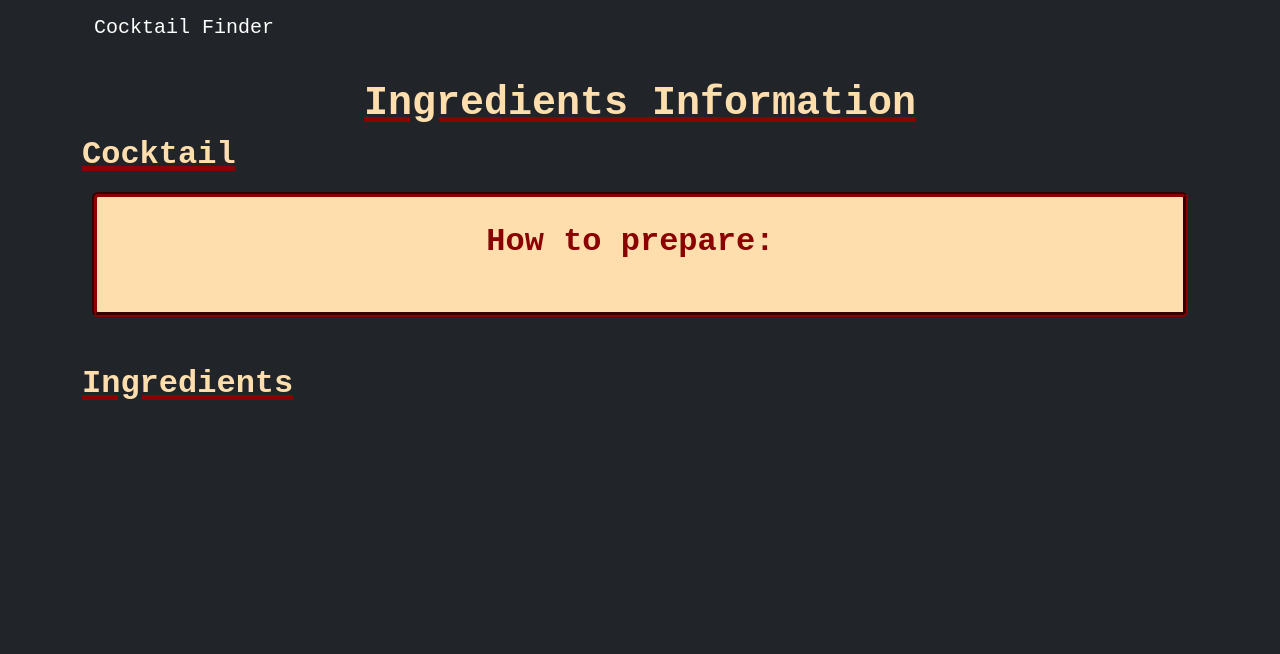
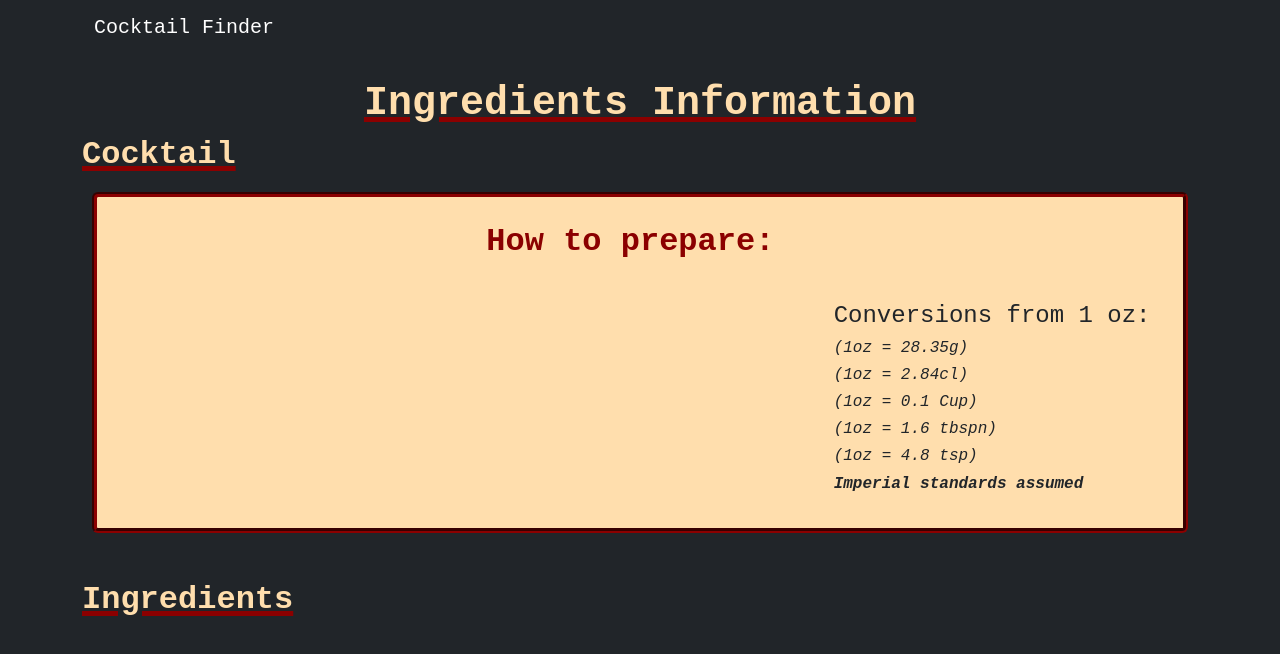
Before and after one commit to seb-navarro/Cocktail_Recipes_with_Nutritional_Values, a plain HTML site: page ingredients.html in a window 1280 px wide. Drawn offline with nearby package versions, Linux system fonts and the light colour scheme; no server answers.

Commit message:
moved conversion rates into top card instead of being on each ingredient

```diff
--- a/api/ingredients.js
+++ b/api/ingredients.js
@@ -80,12 +80,6 @@ fetch(`${cocktailIngredientURL}${cocktailId}`)
                     <img src="${cocktailImageURL}${ingredient}-Medium.png" alt="${ingredient}">
                     <h4 class="title d-flex justify-content-center align-items-center"><a href="ingredient_only.html?ingredient=${ingredient}" class="link-secondary link-offset-2 link-underline-opacity-50 link-underline-opacity-100-hover">${ingredient}</a></h4>
                     <h5 class="d-flex justify-content-center align-items-center">${measureText}</h5>
-                    <h6 class="d-flex justify-content-center align-items-center"><em>(1oz = 28.35g)</em></h6>
-                    <h6 class="d-flex justify-content-center align-items-center"><em>(1oz = 2.84cl)</em></h6>
-                    <h6 class="d-flex justify-content-center align-items-center"><em>(1oz = 0.1 Cup)</em></h6>
-                    <h6 class="d-flex justify-content-center align-items-center"><em>(1oz = 1.6 tbspn)</em></h6>
-                    <h6 class="d-flex justify-content-center align-items-center"><em>(1oz = 4.8 tsp)</em></h6>
-                    <h6 class="d-flex justify-content-center align-items-center"><em>All meassurements assume <strong>Imperial</strong> standards</em></h6>
                 `;
 
                 // Triggering API call for nutritionIX with redundancies
--- a/ingredients.html
+++ b/ingredients.html
@@ -43,10 +43,20 @@
                     <div class="card-body">
                         <h2 class="card-title title">How to prepare:</h2>
                         <p class="card-text" id="instructions"></p>
-                        <div id="total-nutrition" class="mt-4">
-                            <!-- Contents generated with javascript code -->
+                        <div class="row">
+                            <div id="total-nutrition" class="mt-4 col-6">
+                                <!-- Contents generated with javascript code -->
+                            </div>
+                            <div class="mt-4 col-6">
+                                <h4>Conversions from 1 oz:</h4>
+                                <h6><em>(1oz = 28.35g)</em></h6>
+                                <h6><em>(1oz = 2.84cl)</em></h6>
+                                <h6><em>(1oz = 0.1 Cup)</em></h6>
+                                <h6><em>(1oz = 1.6 tbspn)</em></h6>
+                                <h6><em>(1oz = 4.8 tsp)</em></h6>
+                                <h6><em><strong>Imperial standards assumed</strong></em></h6>
+                            </div>
                         </div>
-
                     </div>
                 </div>
             </div>
```
